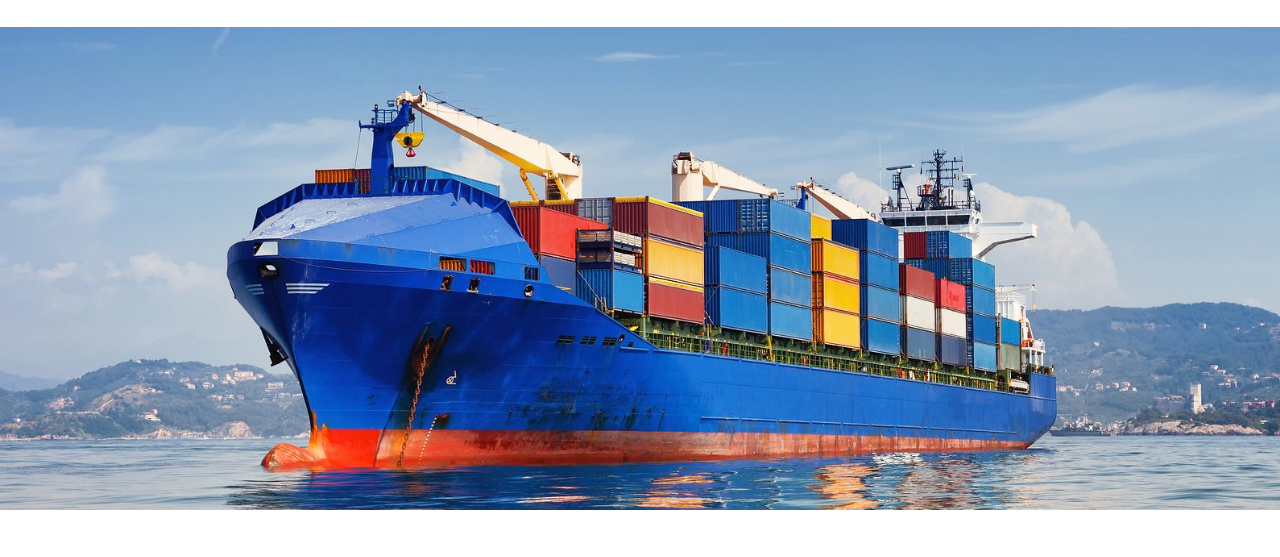
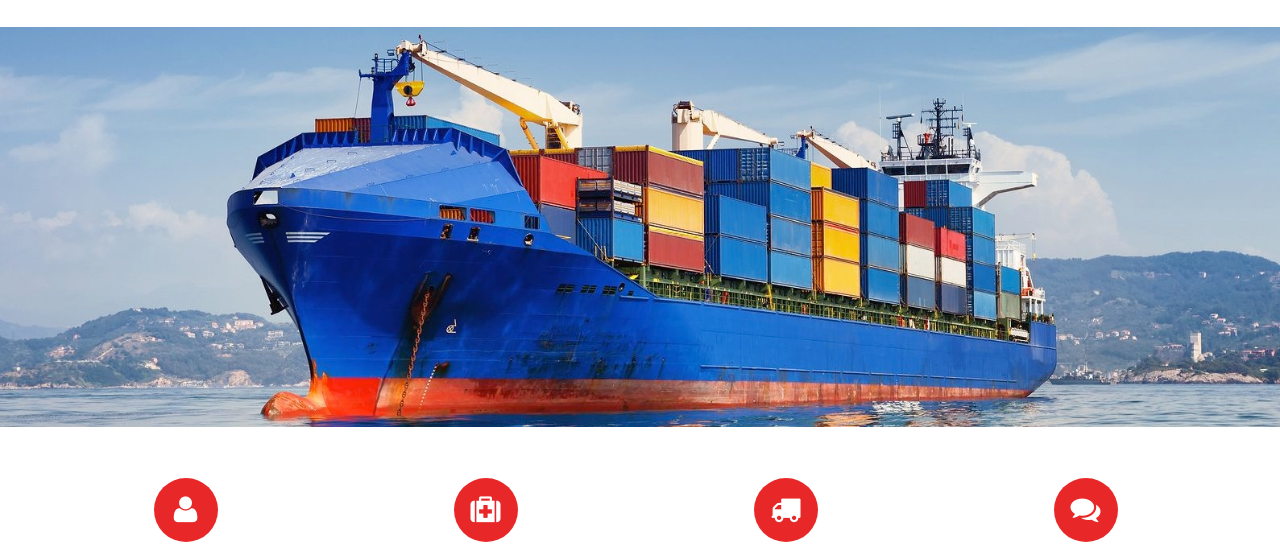
Before and after one commit to fission6/atlantix-www, a plain HTML site: page index.html in a window 1280 px wide. Shown: the part 157-714 px from the top of the page. Drawn offline with nearby package versions, Linux system fonts and the light colour scheme.

Commit message:
made background thinner

```diff
--- a/index.html
+++ b/index.html
@@ -207,7 +207,7 @@
         <div id="nivo-slider">
             <div class="nivo-slider">
                 <!-- Slide #1 image -->
-                <img src="img/slides/nivo/bg-1.jpg" alt="" />
+                <img src="img/slides/nivo/bg-4.jpg" alt="" />
             </div>
         </div>
     </section>
```
Also changed, not shown: img/slides/nivo/bg-4.jpg (added).
